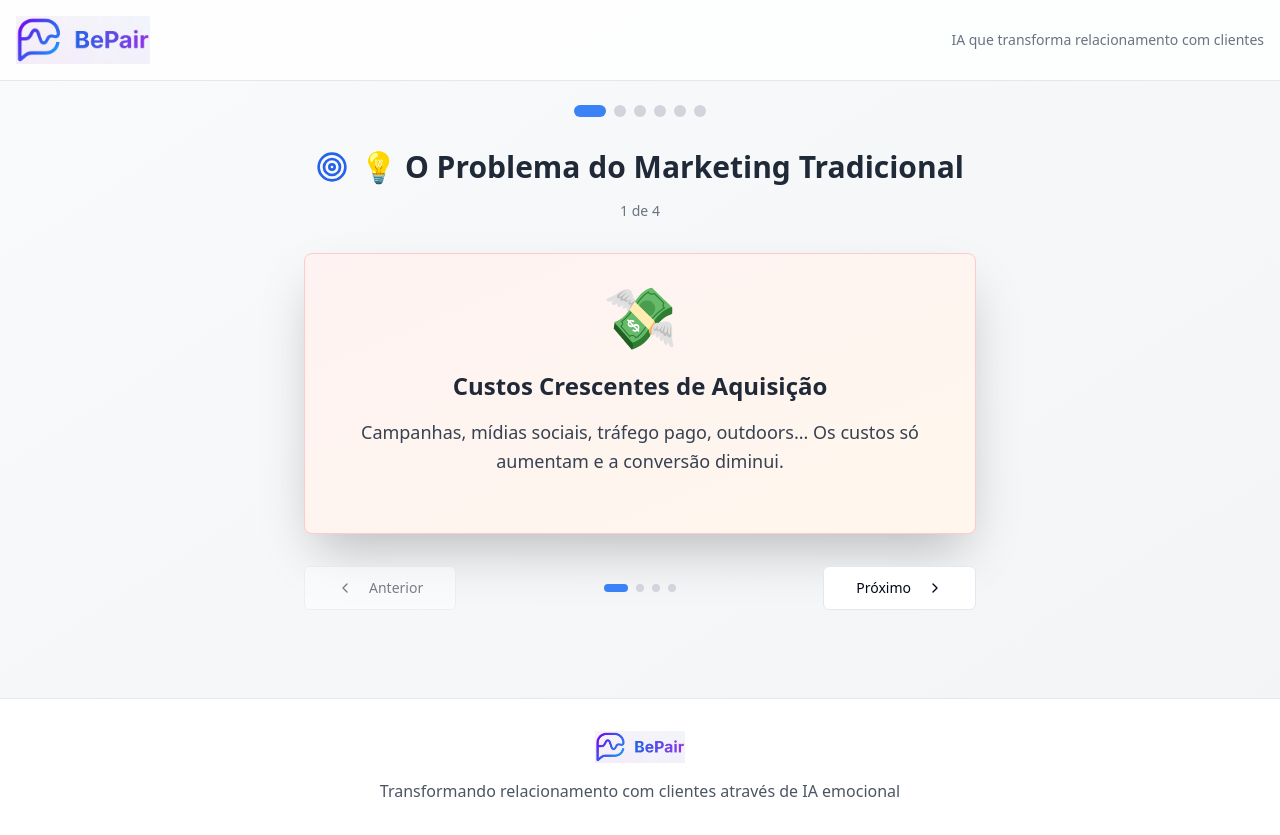
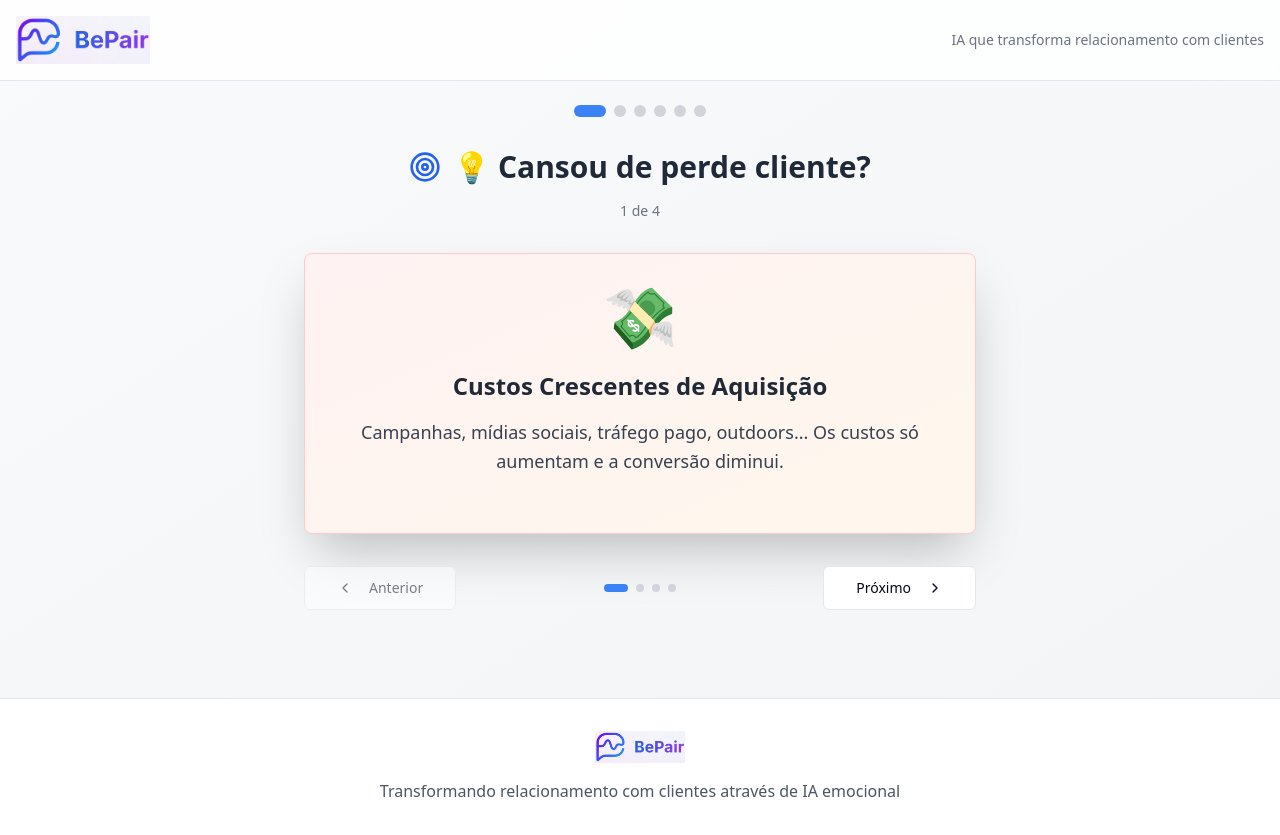
Before and after one commit to RicardoKerr/bepair-symbiotic-flow, a React (Vite) app: page / in a window 1280 px wide. Built offline with nearby package versions, Linux system fonts and the light colour scheme.

Commit message:
Change title text
Update the title of the first card set to "Cansou de perde cliente?".

```diff
--- a/src/pages/Index.tsx
+++ b/src/pages/Index.tsx
@@ -1,3 +1,4 @@
+
 import { useState } from "react";
 import { ChevronLeft, ChevronRight, ExternalLink, MessageCircle, Target, Brain, TrendingUp, Users, Zap, BarChart3 } from "lucide-react";
 import { Button } from "@/components/ui/button";
@@ -27,7 +28,7 @@ const Index = () => {
 
   const cardSets: CardSet[] = [
     {
-      title: "💡 O Problema do Marketing Tradicional",
+      title: "💡 Cansou de perde cliente?",
       color: "bg-gradient-to-br from-red-50 to-orange-50 border-red-200",
       icon: Target,
       cards: [
```
